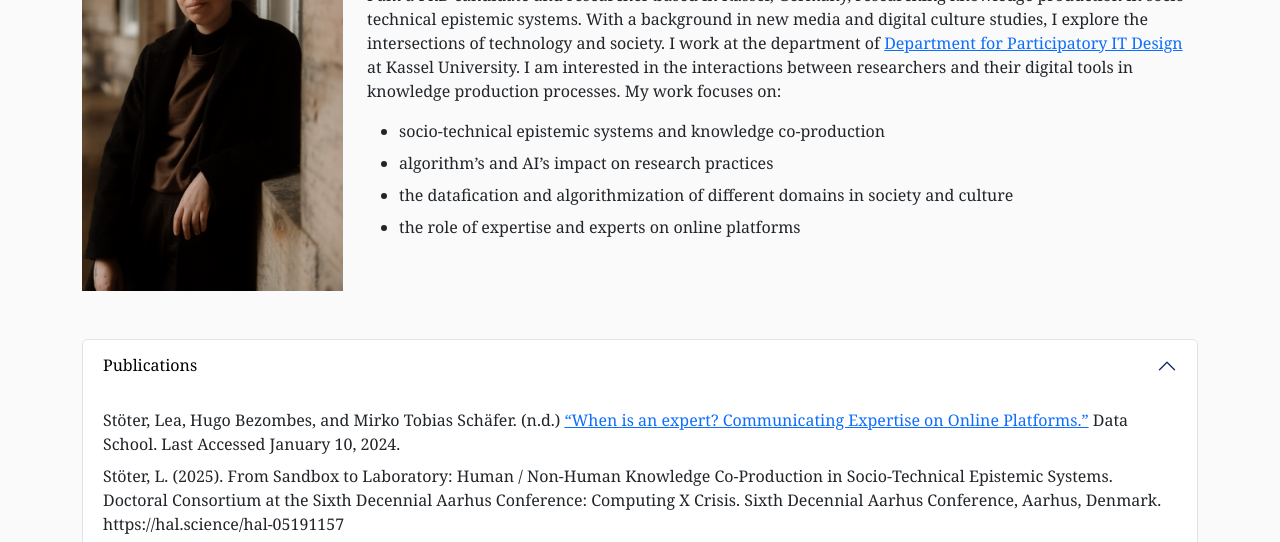
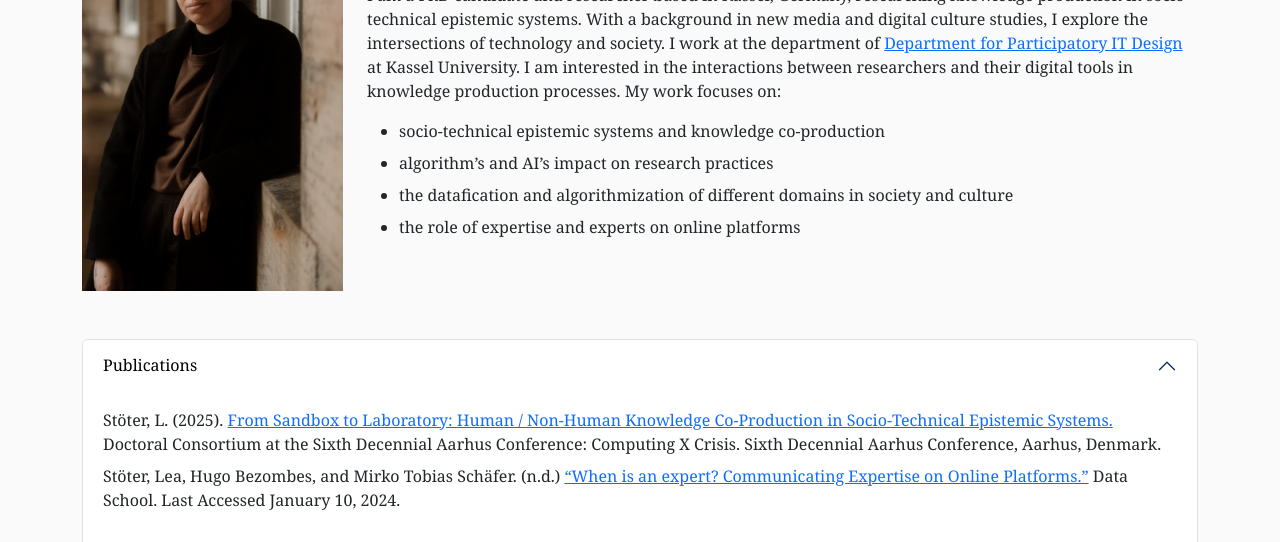
Before and after one commit to lstoter/lstoter.github.io, a plain HTML site: page index.html in a window 1280 px wide. Both pictures are taken after a click on the button "Publications". Shown: the part 224-766 px from the top of the page. Drawn offline with nearby package versions, Linux system fonts and the light colour scheme.

Commit message:
Update index.html

```diff
--- a/index.html
+++ b/index.html
@@ -82,8 +82,8 @@
         <div id="collapsePublications" class="accordion-collapse collapse" aria-labelledby="headingPublications" data-bs-parent="#portfolioAccordion">
           <div class="accordion-body">
             <ul class="list-unstyled">
-              <li class="mb-2">Stöter, Lea, Hugo Bezombes, and Mirko Tobias Schäfer. (n.d.) <a target="_blank" rel="noopener noreferrer" href="https://dataschool.nl/en/expertise/when-is-an-expert-communicating-expertise-on-online-platforms/">“When is an expert? Communicating Expertise on Online Platforms.”</a> Data School. Last Accessed January 10, 2024.</li>
-              <li class="mb-2">Stöter, L. (2025). From Sandbox to Laboratory: Human / Non-Human Knowledge Co-Production in Socio-Technical Epistemic Systems. <l>Doctoral Consortium at the Sixth Decennial Aarhus Conference: Computing X Crisis.</l> Sixth Decennial Aarhus Conference, Aarhus, Denmark. https://hal.science/hal-05191157</li>
+              <li class="mb-2">Stöter, L. (2025). <a href="https://hal.science/hal-05191157">From Sandbox to Laboratory: Human / Non-Human Knowledge Co-Production in Socio-Technical Epistemic Systems.</a> <l>Doctoral Consortium at the Sixth Decennial Aarhus Conference: Computing X Crisis.</l> Sixth Decennial Aarhus Conference, Aarhus, Denmark.</li>
+              <li class="mb-2">Stöter, Lea, Hugo Bezombes, and Mirko Tobias Schäfer. (n.d.) <a target="_blank" rel="noopener noreferrer" href="https://www.helsinki.fi/en/helsinki-institute-social-sciences-and-humanities/news/visiting-professor-mirko-schafer-will-real-expert-please-stand-revisiting-expertise-polarizing-social-media-debates">“When is an expert? Communicating Expertise on Online Platforms.”</a> Data School. Last Accessed January 10, 2024.</li>
             </ul>
           </div>
         </div>
```
